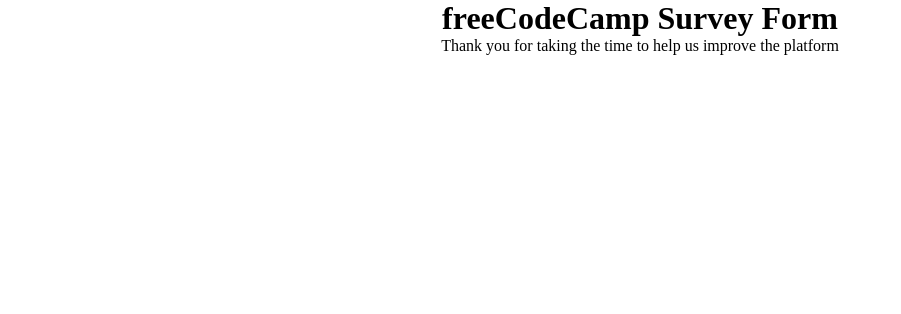
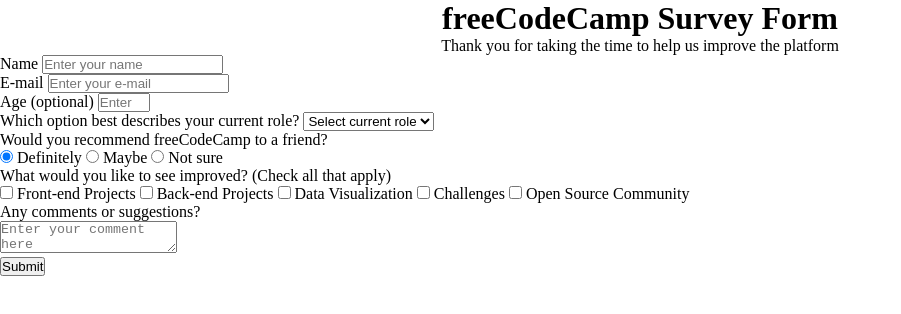
Before and after one commit to andishaa/survey-form, a plain HTML site: page index.html in a window 1280 px wide. Shown: the whole page, without its empty margins (0-901 px from the left). Drawn offline with Linux system fonts and the light colour scheme.

Commit message:
Create needed html form elements

```diff
--- a/index.html
+++ b/index.html
@@ -17,7 +17,76 @@
         </header>
         <main>
             <form id="survey-form">
-
+                <div class="form-group">
+                    <label id="name-label" for="name">Name</label>
+                    <input id="name" class="form-control" type="text" name="name" placeholder="Enter your name"
+                        required>
+                </div>
+                <div class="form-group">
+                    <label id="email-label" for="email">E-mail</label>
+                    <input id="email" class="form-control" type="email" name="email" placeholder="Enter your e-mail"
+                        required>
+                </div>
+                <div class="form-group">
+                    <label id="age-label" for="age">Age (optional)</label>
+                    <input id="number" class="form-control" type="number" name="age-label" placeholder="Enter your age"
+                        min="10" max="99">
+                </div>
+                <div class="form-group">
+                    <label for="role">Which option best describes your current role?</label>
+                    <select name="role" id="dropdown">
+                        <option value="" selected disabled>Select current role</option>
+                        <option value="student">Student</option>
+                        <option value="job">Full Time Job</option>
+                        <option value="learner">Full Time Learner</option>
+                        <option value="other">Other</option>
+                    </select>
+                </div>
+                <div class="form-group">
+                    <p>Would you recommend freeCodeCamp to a friend?</p>
+                    <label>
+                        <input type="radio" name="recommend" id="definitely" value="definitely" checked>
+                        Definitely
+                    </label>
+                    <label>
+                        <input type="radio" name="recommend" id="maybe" value="maybe">
+                        Maybe
+                    </label>
+                    <label>
+                        <input type="radio" name="recommend" id="not-sure" value="not-sure">
+                        Not sure
+                    </label>
+                </div>
+                <div class="form-group">
+                    <p>What would you like to see improved? (Check all that apply)</p>
+                    <label>
+                        <input class="input-checkbox" type="checkbox" name="prefer" value="front-end-projects">
+                        Front-end Projects
+                    </label>
+                    <label>
+                        <input class="input-checkbox" type="checkbox" name="prefer" value="back-end-projects">
+                        Back-end Projects
+                    </label>
+                    <label>
+                        <input class="input-checkbox" type="checkbox" name="prefer" value="data-visualization">
+                        Data Visualization
+                    </label>
+                    <label>
+                        <input class="input-checkbox" type="checkbox" name="prefer" value="challenges">
+                        Challenges
+                    </label>
+                    <label>
+                        <input class="input-checkbox" type="checkbox" name="prefer" value="open-source-community">
+                        Open Source Community
+                    </label>
+                </div>
+                <div class="form-group">
+                    <p>Any comments or suggestions?</p>
+                    <textarea class="input-textarea" name="comments" placeholder="Enter your comment here"></textarea>
+                </div>
+                <div class="form-group">
+                    <button id="submit" class="submit-button" type="submit">Submit</button>
+                </div>
             </form>
         </main>
     </div>
```
